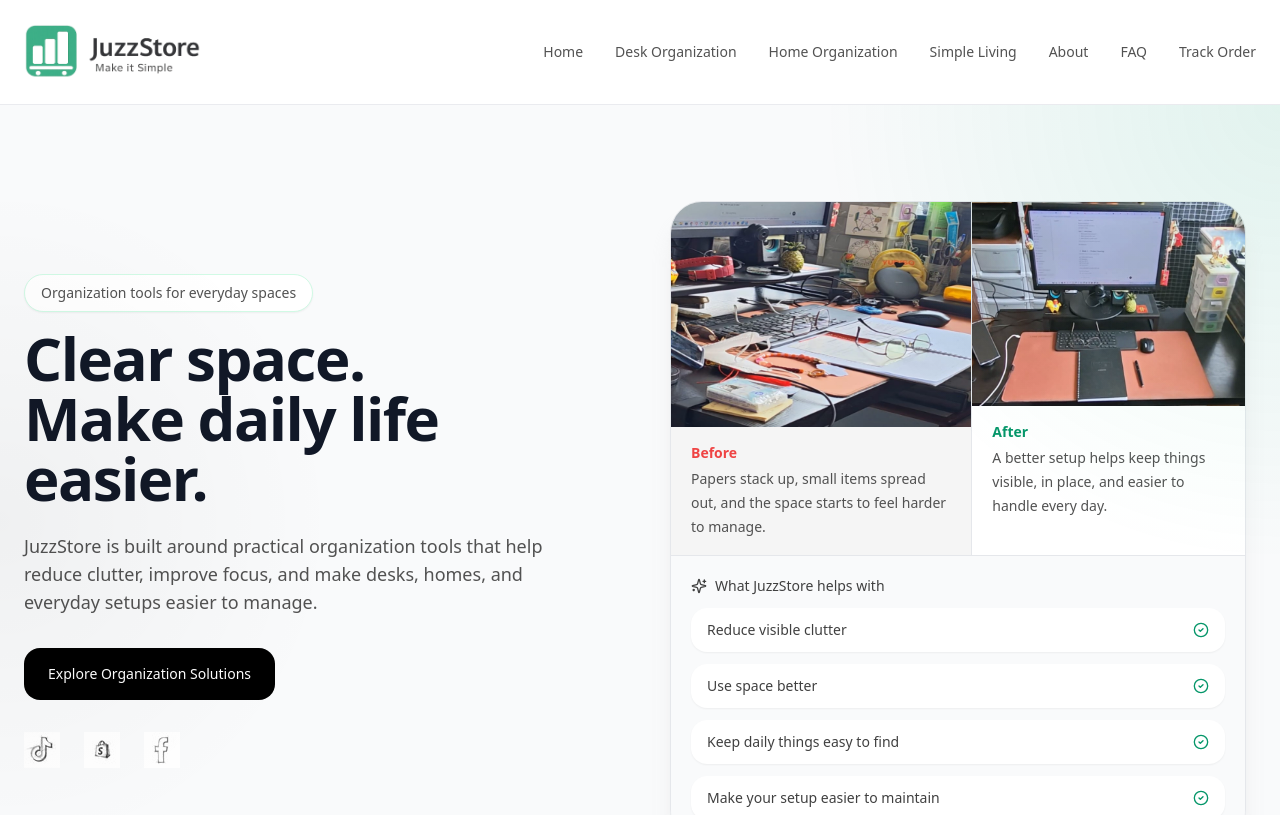
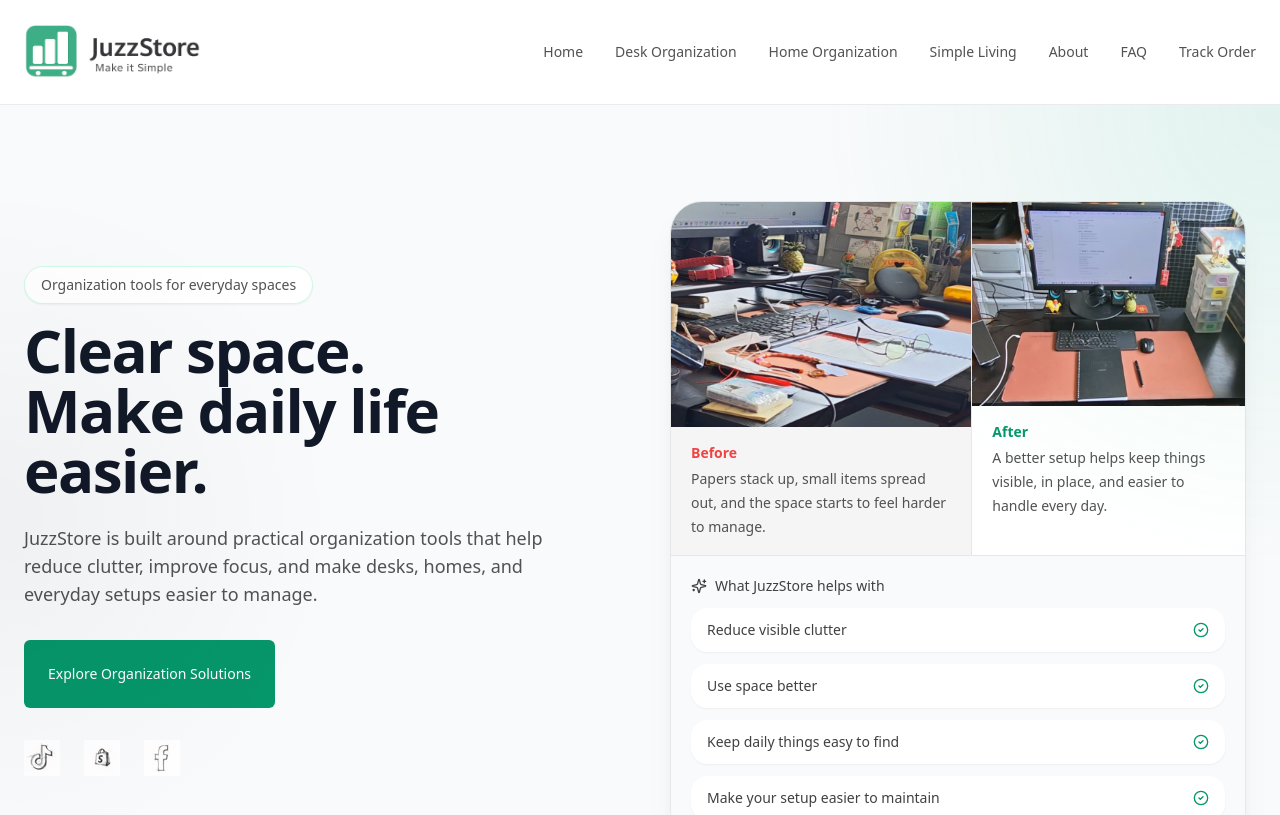
Before and after one commit to figinow/juzzstore-website, a Next.js app: page / in a window 1280 px wide. Shown: the top 815 px of the page. Built offline with nearby package versions, Linux system fonts and the light colour scheme.

Commit message:
Update page.tsx

```diff
--- a/app/page.tsx
+++ b/app/page.tsx
@@ -1,6 +1,6 @@
 'use client';
 
-import React, { useRef } from 'react';
+import React from 'react';
 import Image from 'next/image';
 import { motion } from 'framer-motion';
 import {
@@ -134,7 +134,6 @@ function HeroPanel() {
 
 export default function JuzzStoreWebsite() {
   const [mobileMenuOpen, setMobileMenuOpen] = React.useState(false);
-  const categoriesRef = useRef<HTMLElement | null>(null);
 
   return (
     <div className="min-h-screen bg-gray-50 text-gray-900">
@@ -241,18 +240,11 @@ export default function JuzzStoreWebsite() {
               </p>
 
               <div className="mt-8">
-                <button
-                  type="button"
-                  onClick={() => {
-                    categoriesRef.current?.scrollIntoView({
-                      behavior: 'smooth',
-                      block: 'start',
-                    });
-                  }}
-                  className="rounded-2xl bg-black px-6 py-4 text-sm font-medium text-white hover:opacity-90"
-                >
-                  Explore Organization Solutions
-                </button>
+                <a href="#categories">
+                  <Button className="rounded-2xl px-6 py-6 text-sm font-medium">
+                    Explore Organization Solutions
+                  </Button>
+                </a>
               </div>
 
               <div className="mt-8 flex items-center gap-6">
@@ -479,11 +471,7 @@ export default function JuzzStoreWebsite() {
           </div>
         </section>
 
-        <section
-          id="categories"
-          ref={categoriesRef}
-          className="scroll-mt-28 mx-auto max-w-7xl px-6 py-12 md:py-16"
-        >
+        <section id="categories" className="mx-auto max-w-7xl px-6 py-12 md:py-16">
           <div className="mb-8 flex flex-col gap-3 md:flex-row md:items-end md:justify-between">
             <div>
               <div className="text-sm font-medium uppercase tracking-[0.18em] text-neutral-500">
```
